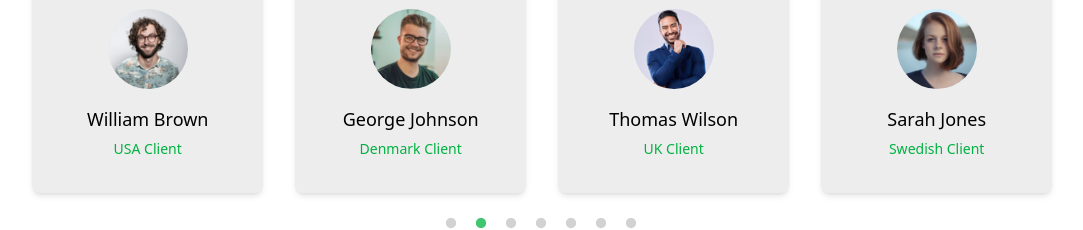
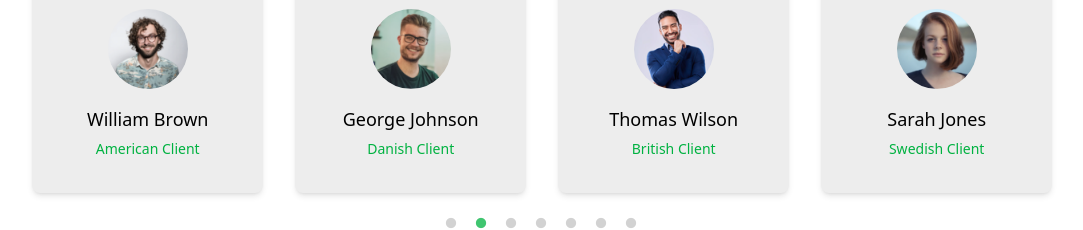
Before and after one commit to ToymurDeveloper/My-Personal-Portfolio, a Next.js app: page / in a window 1280 px wide. Shown: the part 3100-3330 px from the top of the page, without its empty margins (99-1182 px from the left). Built offline with nearby package versions, Linux system fonts and the light colour scheme; a web font is replaced by a local one.

Commit message:
code is updated

```diff
--- a/src/assets/assets.js
+++ b/src/assets/assets.js
@@ -114,21 +114,21 @@ export const Testimonial = [
   },
   {
     name: "William Brown",
-    location: "USA Client",
+    location: "American Client",
     img: "/assets/images/user2.png",
     message:
       "His technical skills and dedication to project quality are truly top-notch. I highly recommend his services for any complex development work.",
   },
   {
     name: "George Johnson",
-    location: "Denmark Client",
+    location: "Danish Client",
     img: "/assets/images/user3.png",
     message:
       "His technical skills and dedication to project quality are truly top-notch. I highly recommend his services for any complex development work.",
   },
   {
     name: "Thomas Wilson",
-    location: "UK Client",
+    location: "British Client",
     img: "/assets/images/user6.png",
     message:
       "His technical skills and dedication to project quality are truly top-notch. I highly recommend his services for any complex development work.",
@@ -142,7 +142,7 @@ export const Testimonial = [
   },
   {
     name: "Emily Clark",
-    location: "Netharlands Client",
+    location: "Dutch Client",
     img: "/assets/images/user5.png",
     message:
       "His technical skills and dedication to project quality are truly top-notch. I highly recommend his services for any complex development work.",
```
